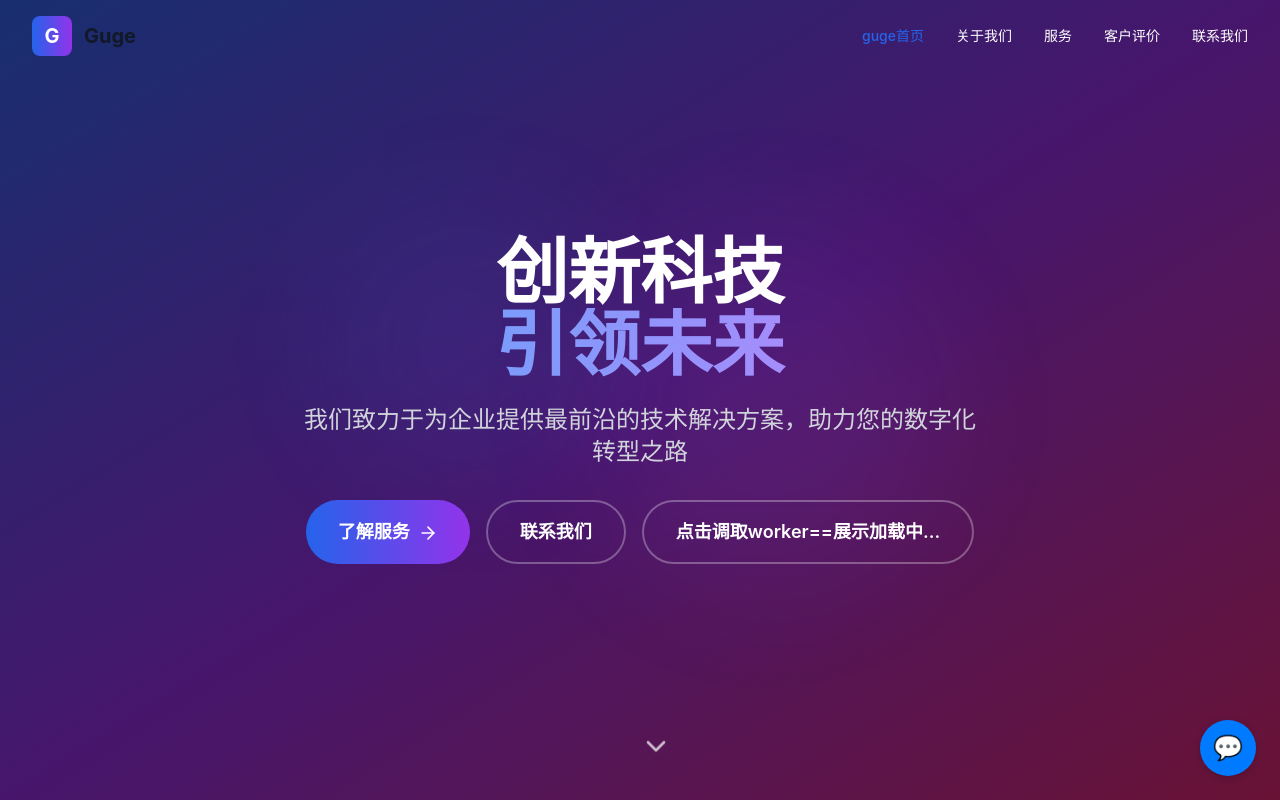
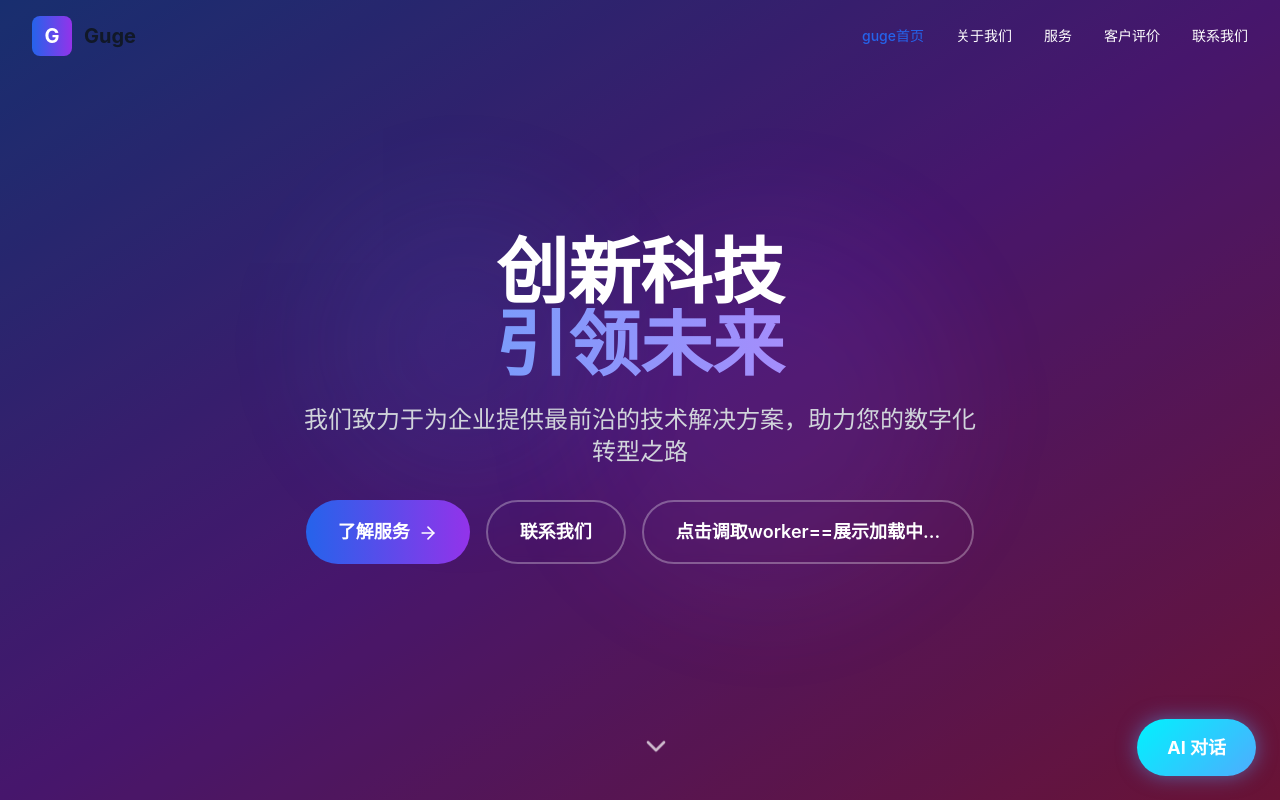
Before and after one commit to guge431/reactWeb3Demo, a React (Create React App) app: page / in a window 1280 px wide. Shown: the top 800 px of the page. Built offline with nearby package versions, Linux system fonts and the light colour scheme.

Commit message:
'style:按钮样式调整'

```diff
--- a/src/App.css
+++ b/src/App.css
@@ -40,21 +40,23 @@
   position: fixed;
   bottom: 24px;
   right: 24px;
-  width: 56px;
-  height: 56px;
-  background-color: #007bff;
-  color: white;
-  border-radius: 50%;
-  box-shadow: 0 2px 8px rgba(0, 0, 0, 0.2);
-  display: flex;
-  justify-content: center;
-  align-items: center;
-  cursor: pointer;
-  font-size: 24px;
-  z-index: 1000;
-  transition: background-color 0.3s ease;
+  background: linear-gradient(135deg, #00f2fe, #4facfe);
+      border: none;
+      border-radius: 50px;
+      padding: 15px 30px;
+      color: white;
+      font-size: 18px;
+      font-weight: bold;
+      display: flex;
+      align-items: center;
+      gap: 10px;
+      cursor: pointer;
+      box-shadow: 0 0 20px rgba(79, 172, 254, 0.5);
+
+      transition: all 0.3s ease;
 }
 
 .chat-float-button:hover {
-  background-color: #0056b3;
+  box-shadow: 0 0 30px rgba(79, 172, 254, 0.9);
+      transform: scale(1.05);
 }
--- a/src/App.js
+++ b/src/App.js
@@ -452,7 +452,7 @@ const App = () => {
       <div>
       {modalOpen && <ChatModal onClose={() => setModalOpen(false)} />}
       <div className="chat-float-button" onClick={() => setModalOpen(true)}>
-        💬
+      AI 对话
       </div>
     </div>
 
```
